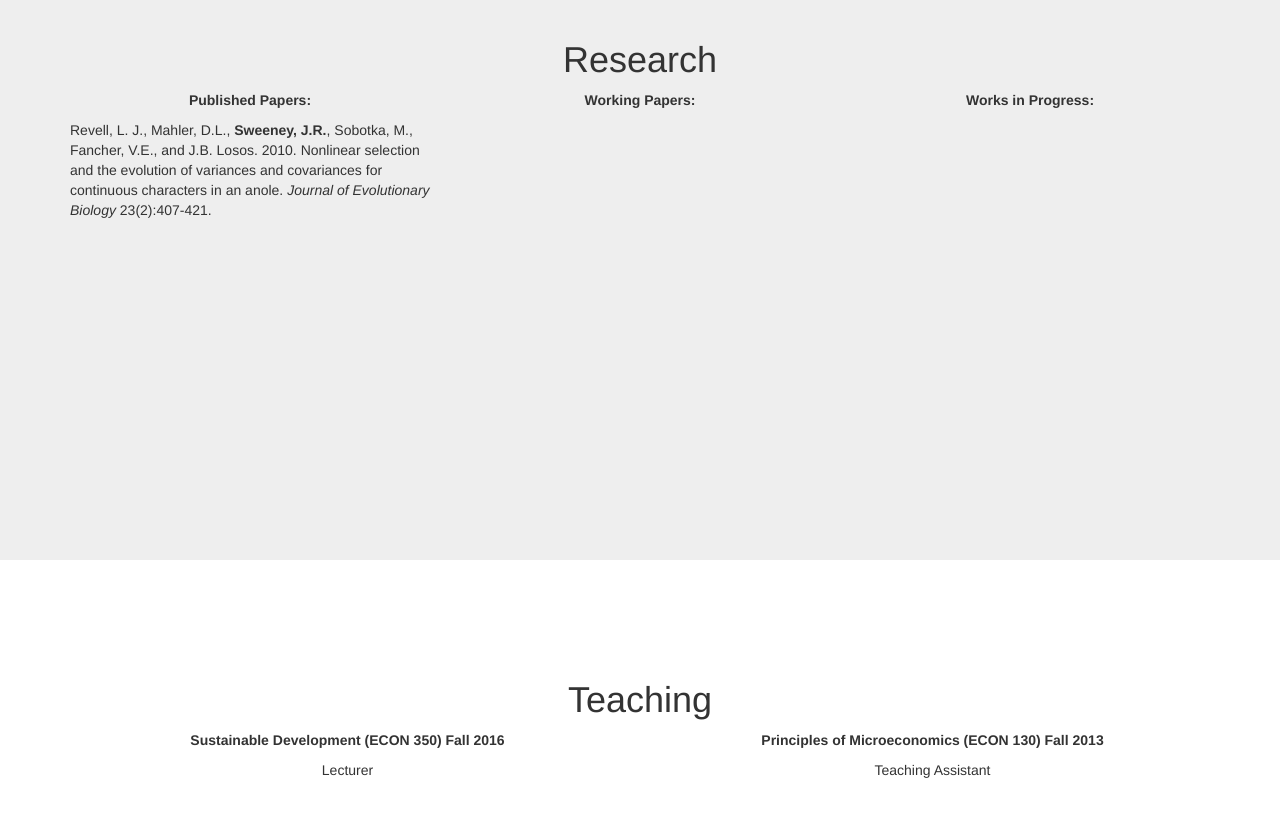
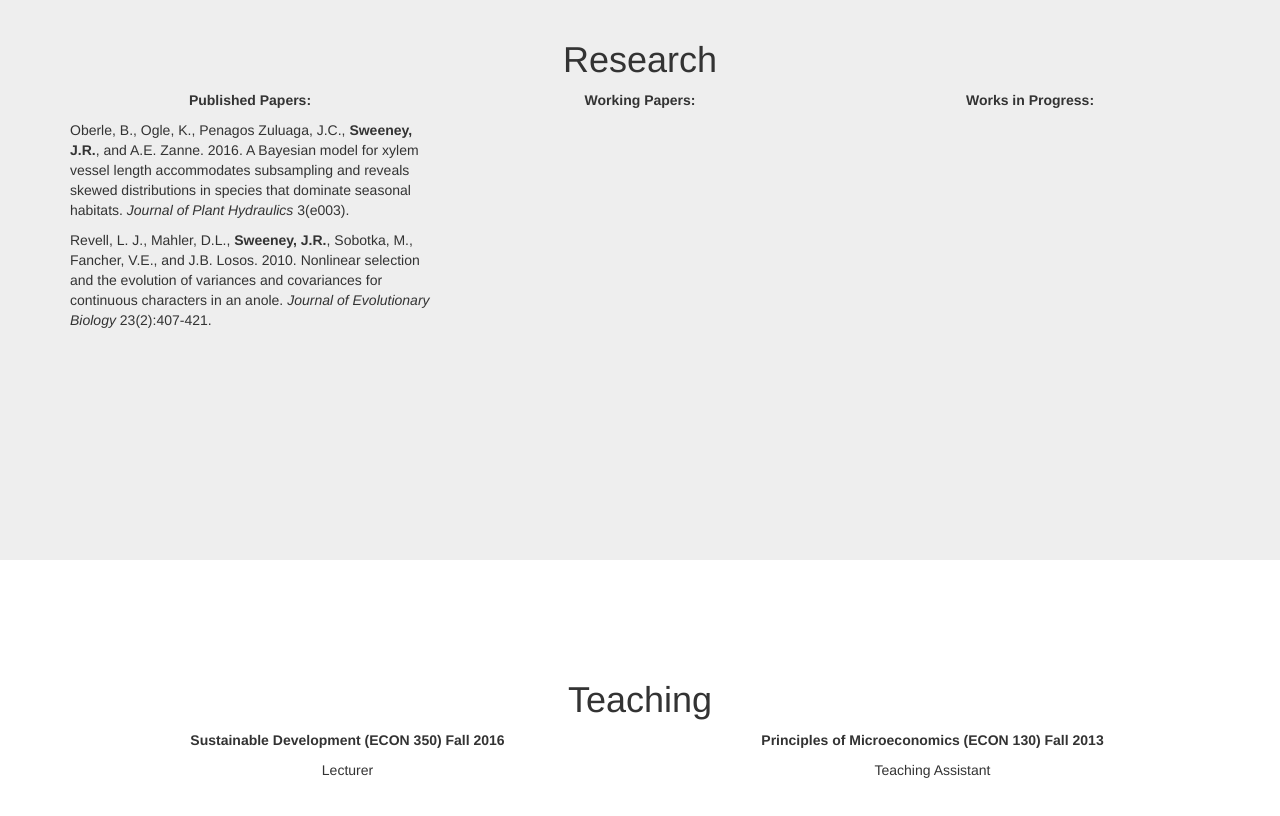
Before and after one commit to sweenejo/sweenejo.github.io, a plain HTML site: page index.html in a window 1280 px wide. Shown: the part 880-1696 px from the top of the page. Drawn offline with Linux system fonts and the light colour scheme.

Commit message:
added pubs

```diff
--- a/index.html
+++ b/index.html
@@ -126,6 +126,7 @@
             <div class="row">
                 <div class="col-xs-12 col-md-4">
                 <p><strong>Published Papers:</strong></p>
+                <p class="text-left">Oberle, B., Ogle, K., Penagos Zuluaga, J.C., <strong>Sweeney, J.R.</strong>, and A.E. Zanne. 2016. A Bayesian model for xylem vessel length accommodates subsampling and reveals skewed distributions in species that dominate seasonal habitats. <em>Journal of Plant Hydraulics</em> 3(e003).</p>
                 <p class="text-left">Revell, L. J., Mahler, D.L., <strong>Sweeney, J.R.</strong>, Sobotka, M., Fancher, V.E., and J.B. Losos. 2010. Nonlinear selection and the evolution of variances and covariances for continuous characters in an anole. <em>Journal of Evolutionary Biology</em> 23(2):407-421.</p>
                 </div>
                 <div class="col-xs-12 col-md-4">
```
Also changed, not shown: 1 other file.
